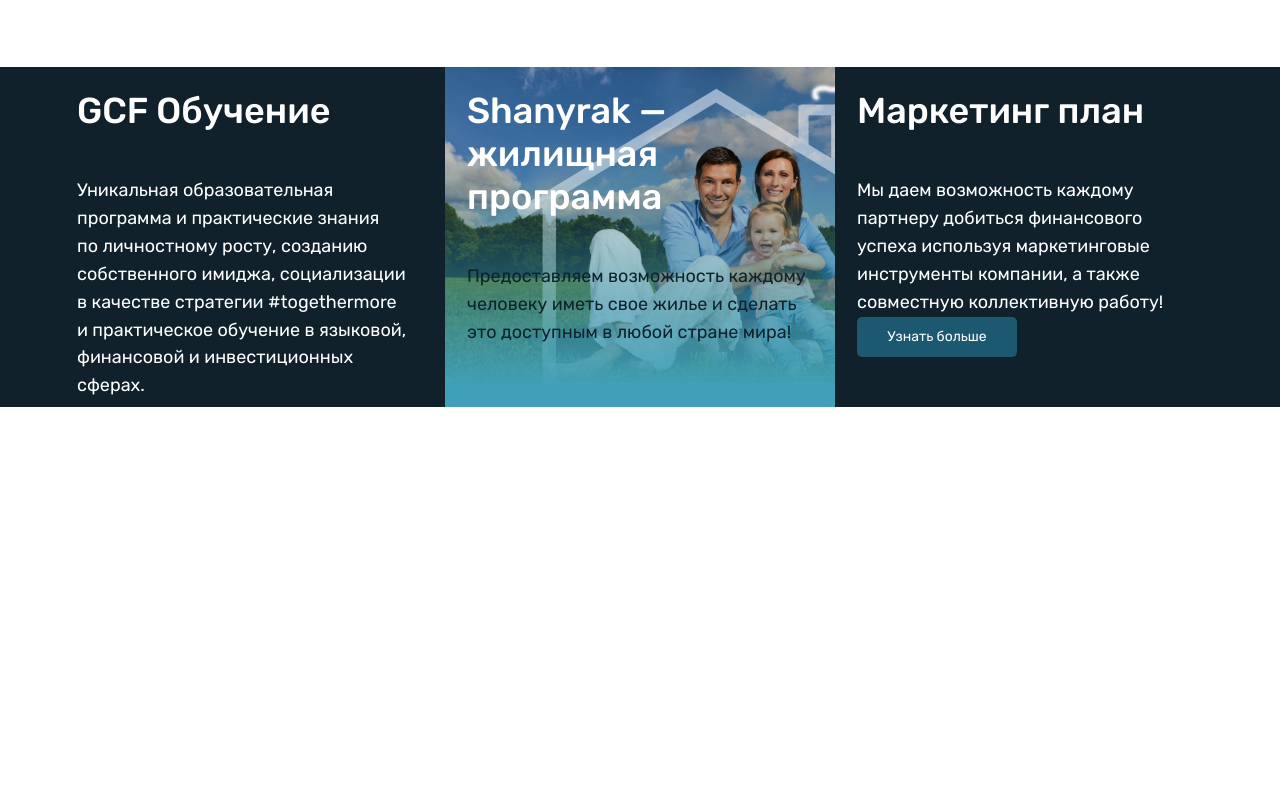
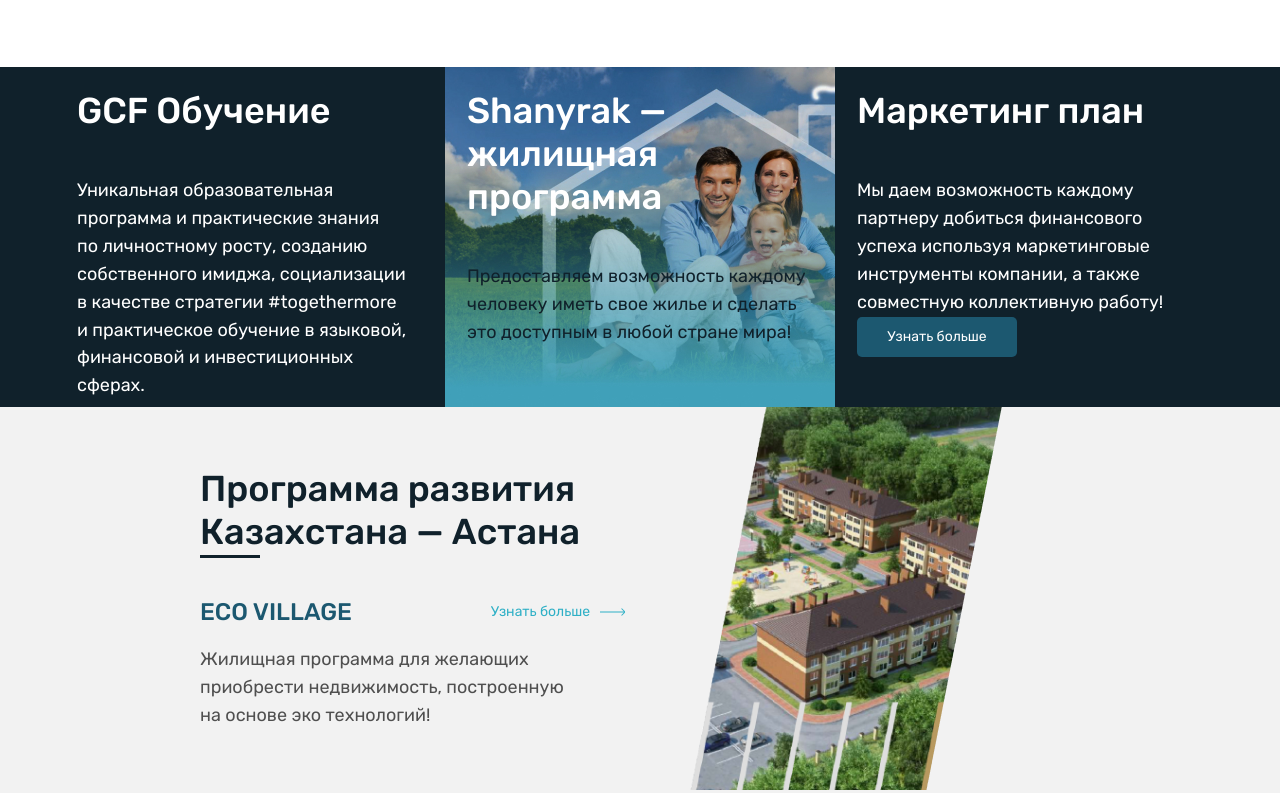
Before and after one commit to ELegek/Shanyrak, a website: page app/index.html in a window 1280 px wide. Shown: the part 921-1714 px from the top of the page. Before the commit the page ends 1328 px from the top, so only its background shows below. Drawn offline with nearby package versions, Linux system fonts and the light colour scheme.

Commit message:
Module program

```diff
--- a/app/index.html
+++ b/app/index.html
@@ -145,6 +145,24 @@
     </div>
   </section>
 
+  <section class="program">
+    <div class="container">
+      <div class="program__inner">
+        <div class="program__item">
+          <div class="program__title">Программа развития Казахстана — Астана</div>
+          <div class="program__info">
+            <div class="program__subtitle">eco village</div>
+            <a class="program__link" href="#">Узнать больше</a>
+          </div>
+          <div class="program__text">Жилищная программа для желающих приобрести недвижимость, построенную на основе эко технологий!</div>
+        </div>
+        <div class="program__item">
+          <img src="images/program__1.png" alt="">
+        </div>
+      </div>
+    </div>
+  </section>
+
 
 
 
--- /dev/null
+++ b/app/scss/module/program/program.scss
@@ -0,0 +1,75 @@
+.program {
+    background-color: #F2F2F2;
+}
+
+.program__inner {
+    display: flex;
+    justify-content: center;
+}
+
+.program__item {
+    width: 390px;
+}
+
+.program__item+.program__item {
+    margin-left: 100px;
+}
+
+.program__title {
+    font-weight: 500;
+    font-size: 36px;
+    line-height: 43px;
+    color: #10212B;
+
+    position: relative;
+    margin: 60px 0 45px;
+
+    &:before {
+        content: "";
+        position: absolute;
+        bottom: -5px;
+        width: 60px;
+        height: 3px;
+        background-color: #10212B;
+    }
+}
+
+.program__info {
+    display: flex;
+    justify-content: space-between;
+    align-items: center;
+
+    margin-bottom: 20px;
+}
+
+.program__subtitle {
+    font-weight: 500;
+    font-size: 24px;
+    line-height: 28px;
+    text-transform: uppercase;
+    color: #1C5870;
+}
+
+.program__link {
+    font-size: 14px;
+    line-height: 170%;
+    text-align: center;
+    color: #2FB0C6;
+    position: relative;
+
+    &:before {
+        content: "";
+        position: absolute;
+        top: 8px;
+        right: -35px;
+        background-image: url(../../../images/program__arrow.png);
+        width: 25px;
+        height: 8px;
+    }
+}
+
+.program__text {
+    font-size: 18px;
+    line-height: 155%;
+    color: #4F4F4F;
+}
--- a/app/scss/module/slider/slider.scss
+++ b/app/scss/module/slider/slider.scss
@@ -56,9 +56,9 @@
 }
 
 .slider .slider-btn__left {
-    left: 365px;
+    left: 368px;
 }
 
 .slider .slider-btn__right {
-    left: 408px;
+    left: 411px;
 }
--- a/app/scss/style.scss
+++ b/app/scss/style.scss
@@ -9,6 +9,7 @@
 @import "module/main/main";
 @import "module/about/about";
 @import "module/aside/aside";
+@import "module/program/program";
 
 
 
```
Also changed, not shown: app/css/module/program/program.min.css (added), app/css/module/slider/slider.min.css, app/css/style.min.css, app/images/program__1.jpg (added), app/images/program__1.png (added), app/images/program__arrow.png (added).
